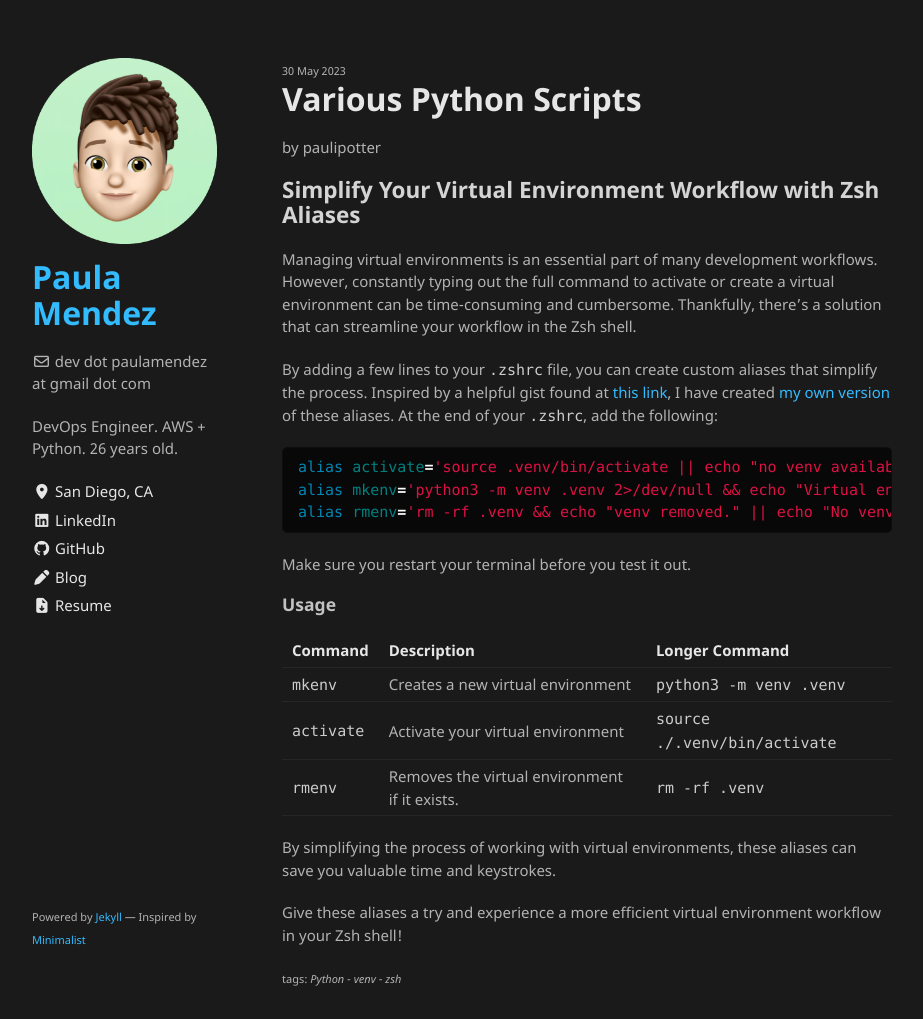
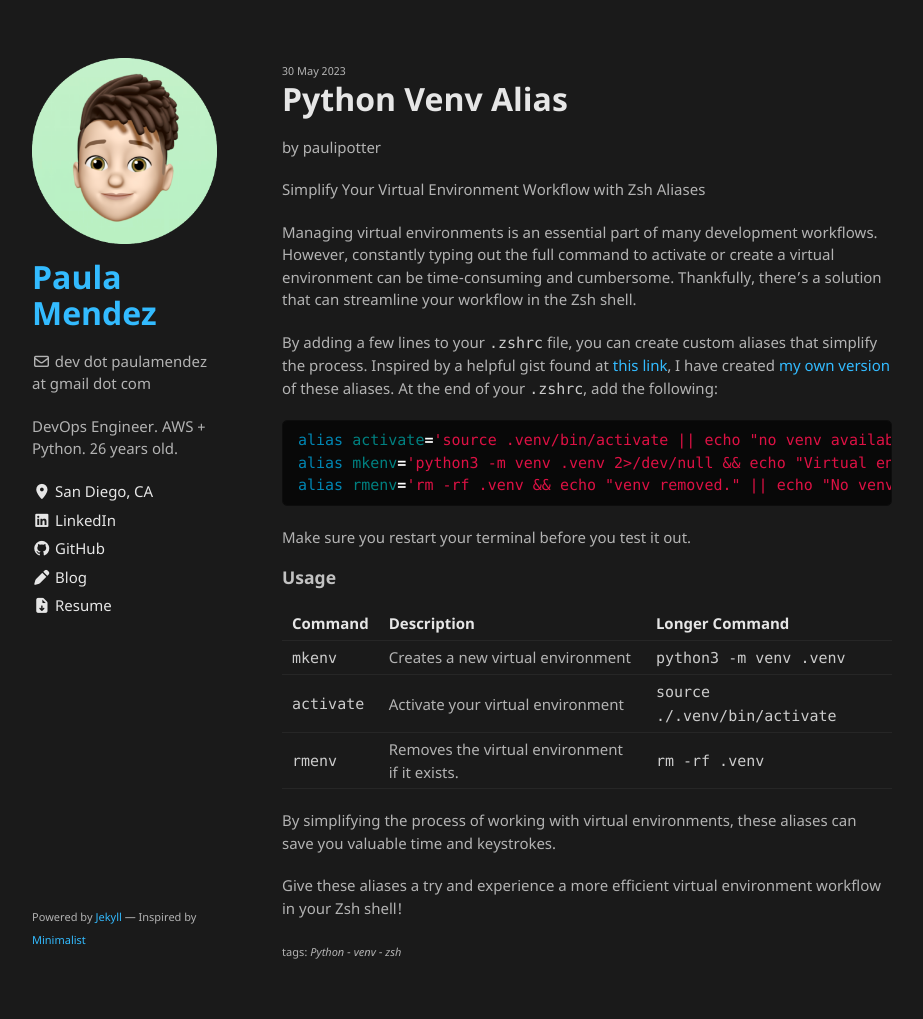
Before and after one commit to paulipotter/paulipotter.github.io, a Jekyll site: the page built from _posts/2023-5-30-python-venv-alias.md, in a window 1280 px wide and 1019 px high. Shown: the whole window, without its empty margins (178-1101 px from the left). Built offline with Jekyll 4.4.1, drawn with Linux system fonts in a browser that asks for light colours.

Commit message:
fix blog title

```diff
--- a/_posts/2023-5-30-various-python-scripts.md
+++ b/_posts/2023-5-30-python-venv-alias.md
@@ -3,7 +3,7 @@ layout: post
 author: paulipotter
 tags: Python venv zsh
 ---
-## Simplify Your Virtual Environment Workflow with Zsh Aliases
+Simplify Your Virtual Environment Workflow with Zsh Aliases
 
 Managing virtual environments is an essential part of many development workflows. However, constantly typing out the full command to activate or create a virtual environment can be time-consuming and cumbersome. Thankfully, there's a solution that can streamline your workflow in the Zsh shell.
 
```
Also changed, not shown: _posts/2023-5-15-misc-python-scripts.md (renamed from _posts/2023-5-15-python-venv-alias.md).
